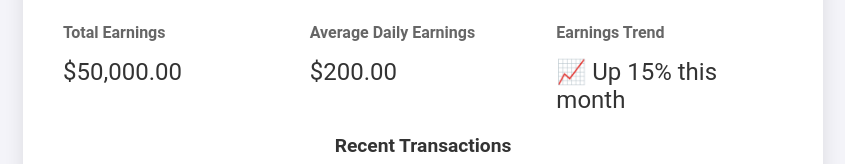
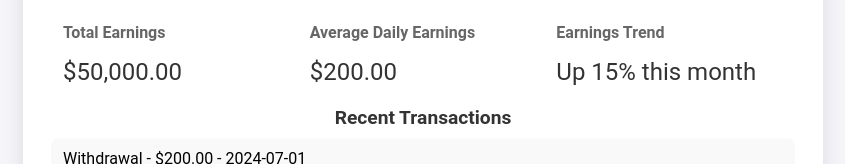
Before and after one commit to Rexdeboss/myearn, a plain HTML site: page index.html in a window 1280 px wide. Shown: the part 491-655 px from the top of the page, without its empty margins (217-1062 px from the left). Drawn offline with Linux system fonts and the light colour scheme.

Commit message:
Update index.html

```diff
--- a/index.html
+++ b/index.html
@@ -33,7 +33,7 @@
                     </div>
                     <div class="stat-item">
                         <h3>Earnings Trend</h3>
-                        <p>📈 Up 15% this month</p>
+                        <p> Up 15% this month</p>
                     </div>
                 </div>
             </section>
```
